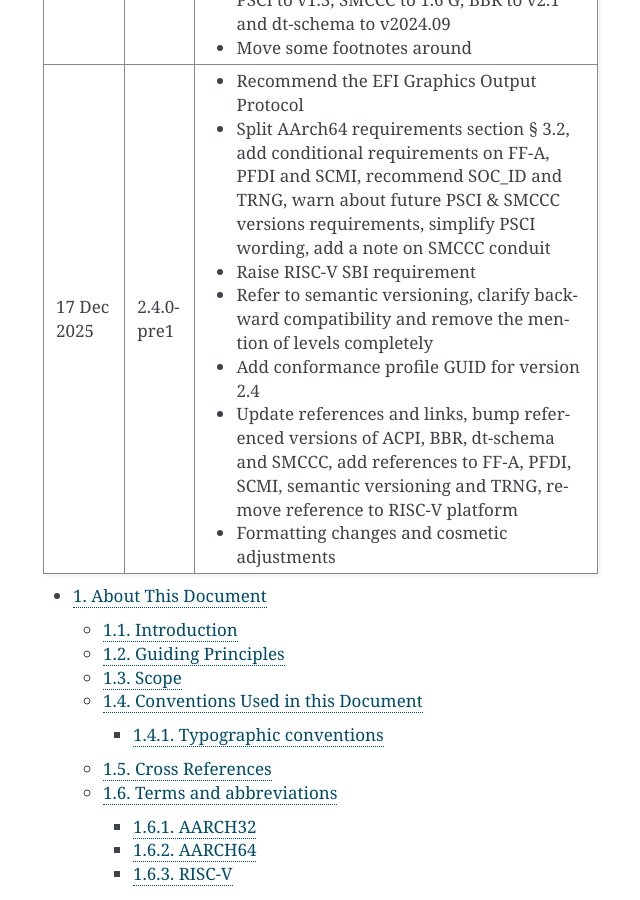
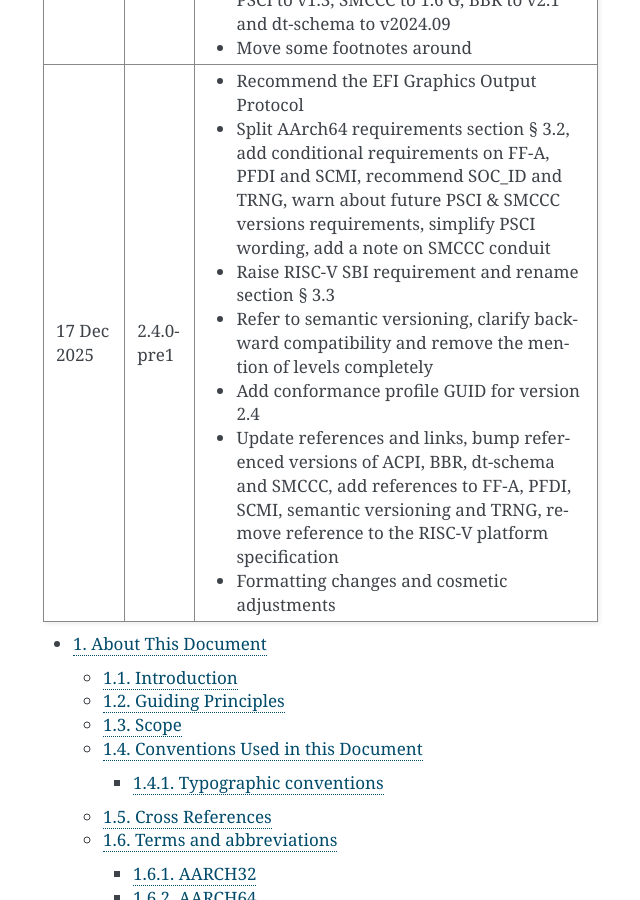
Before and after one commit to ARM-software/ebbr, a Sphinx documentation site: the page built from source/index.rst, in a window 1280 px wide and 900 px high, scrolled down 2576 px. Shown: the whole window, without its empty margins (377-1017 px from the left). Built offline with Sphinx 7.4.7, drawn with Linux system fonts in a browser that asks for light colours.

Commit message:
index: adjust the changelog
- Mention RISC-V section renaming.
- Clarify that we are removing the reference to a RISC-V specification.

Signed-off-by: Vincent Stehlé <vincent.stehle@arm.com>

```diff
--- a/source/index.rst
+++ b/source/index.rst
@@ -121,13 +121,14 @@ Creative Commons, PO Box 1866, Mountain View, CA 94042, USA.
          on FF-A, PFDI and SCMI, recommend SOC_ID and TRNG, warn about future
          PSCI & SMCCC versions requirements, simplify PSCI wording, add a note
          on SMCCC conduit
-       - Raise RISC-V SBI requirement
+       - Raise RISC-V SBI requirement and rename section § 3.3
        - Refer to semantic versioning, clarify backward compatibility and remove
          the mention of levels completely
        - Add conformance profile GUID for version 2.4
        - Update references and links, bump referenced versions of ACPI, BBR,
          dt-schema and SMCCC, add references to FF-A, PFDI, SCMI, semantic
-         versioning and TRNG, remove reference to RISC-V platform
+         versioning and TRNG, remove reference to the RISC-V platform
+         specification
        - Formatting changes and cosmetic adjustments
 
 .. toctree::
```
